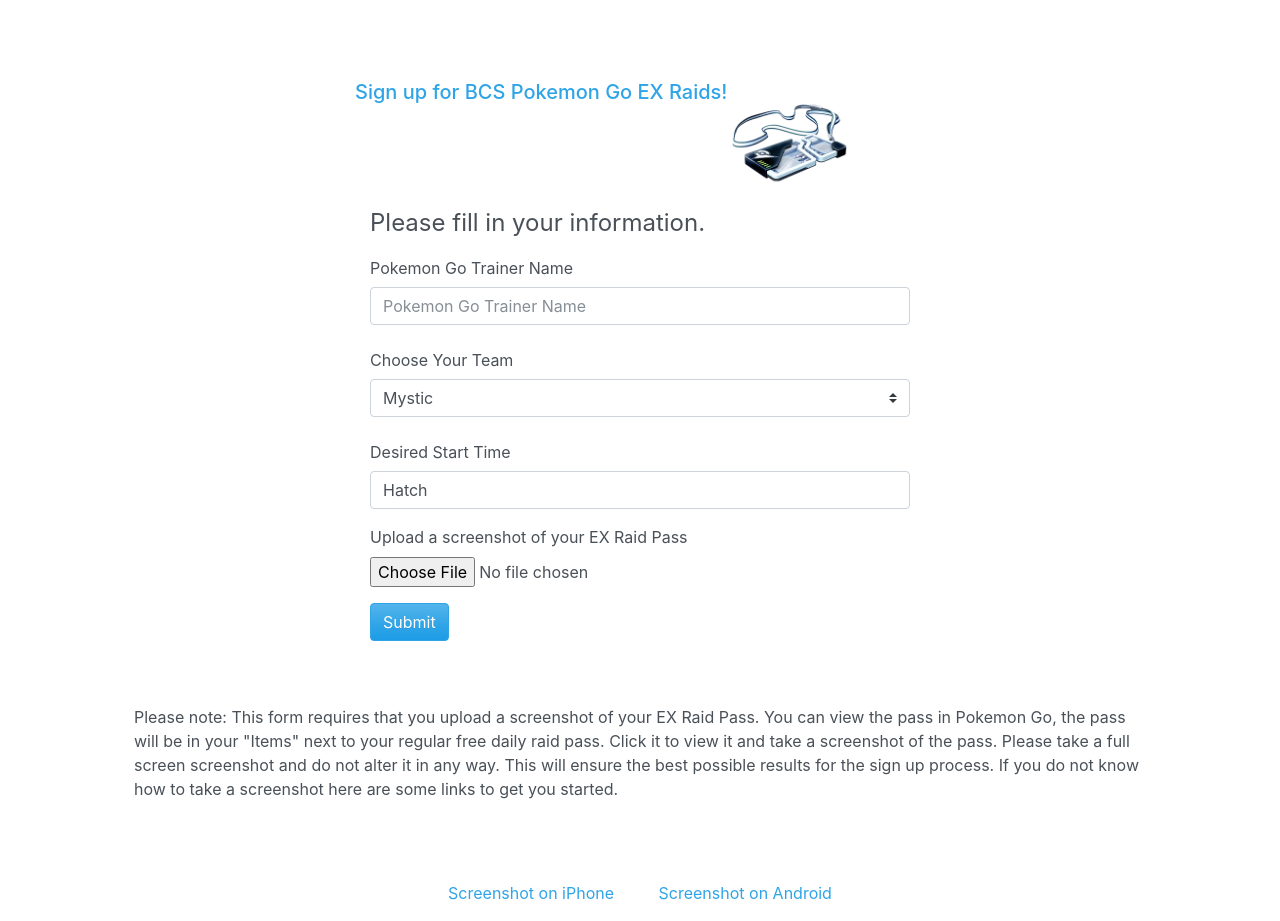
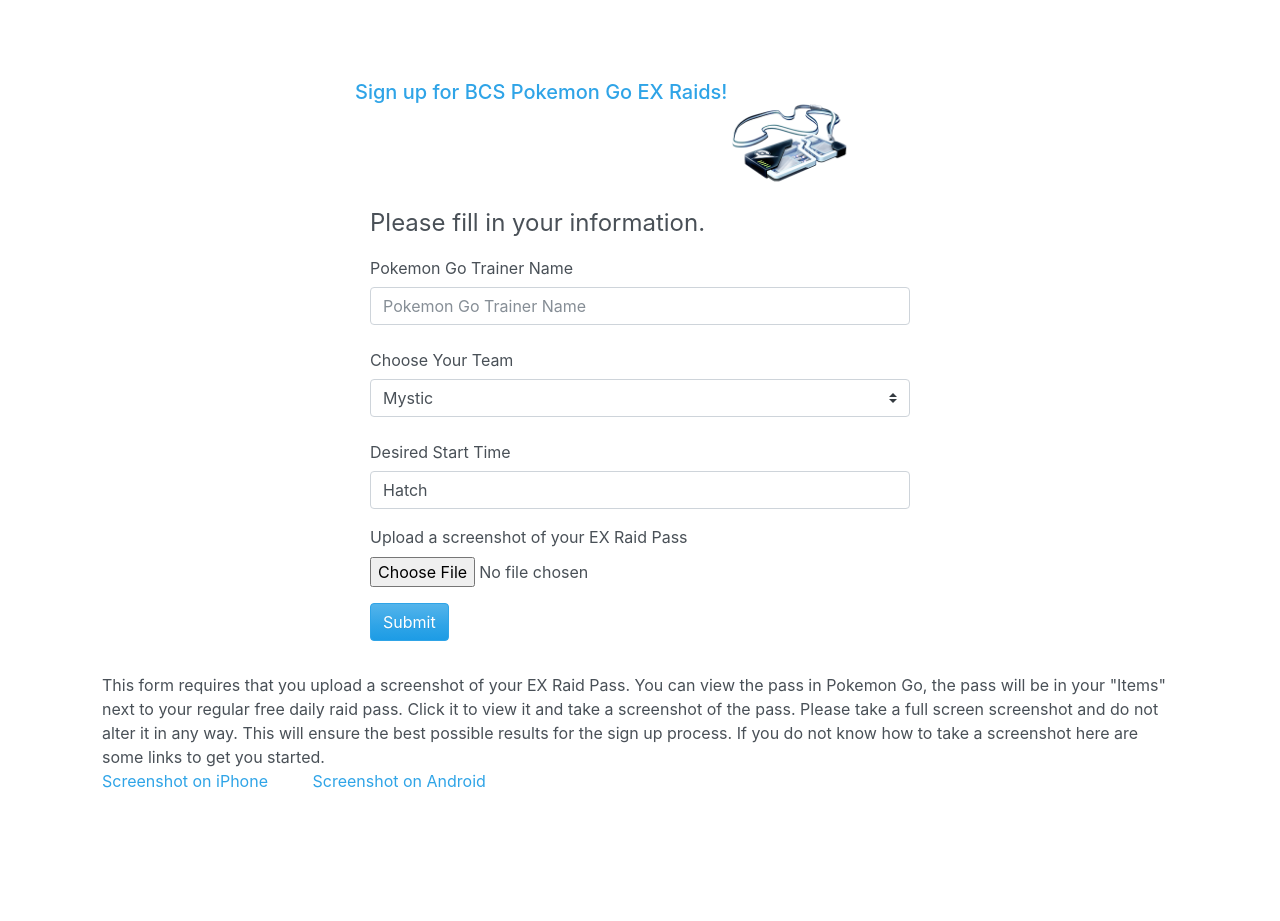
Before and after one commit to jd-murphy/node-bot-dashboard, a website: page ex.html in a window 1280 px wide. After the commit the page ends 841 px from the top, so only its background shows below. Drawn offline with nearby package versions, Linux system fonts and the light colour scheme.

Commit message:
format html page

```diff
--- a/ex.html
+++ b/ex.html
@@ -109,17 +109,17 @@
                                         </fieldset>
 
                                     </div>
-                            <blockquote style="padding: 4em">
-                                Please note:
+                            <blockquote style="padding: 2em">
                                 This form requires that you upload a screenshot of your EX Raid Pass.
                                 You can view the pass in Pokemon Go, the pass will be in your "Items" next to your
                                 regular free daily raid pass. Click it to view it and take a screenshot of the
                                 pass. Please take a full screen screenshot and do not alter
                                 it in any way. This will ensure the best possible results for the sign up process.
                                 If you do not know how to take a screenshot here are some
-                                links to get you started.
+                                links to get you started.   <br />
+                                <a href="https://support.apple.com/en-us/HT200289">Screenshot on iPhone</a>    <span style="margin: 0 20px"></span>  <a href="https://www.greenbot.com/article/2825064/android/how-to-take-a-screenshot-on-your-android-phone.html">Screenshot on Android</a>
                             </blockquote>
-                            <p><a href="https://support.apple.com/en-us/HT200289">Screenshot on iPhone</a>    <span style="margin: 0 20px"></span>  <a href="https://www.greenbot.com/article/2825064/android/how-to-take-a-screenshot-on-your-android-phone.html">Screenshot on Android</a></p>
+
 
                     </div>
         </div>
```
